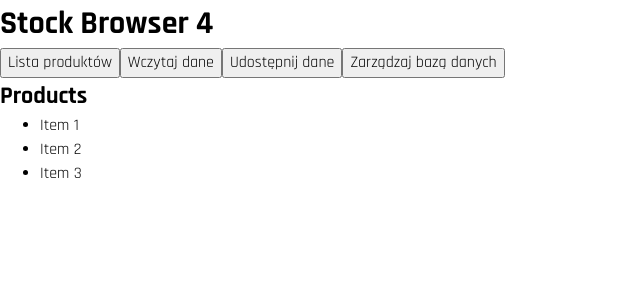
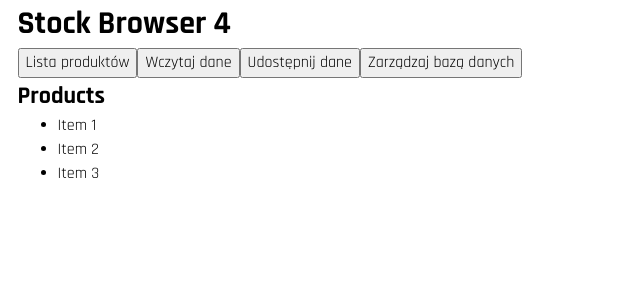
Before and after one commit to PawRys/StockBrowser4, a Vue app: page / in a window 1280 px wide. Shown: the top 300 px of the page, without its empty margins (0-640 px from the left). Built offline with nearby package versions, Linux system fonts and the light colour scheme.

Commit message:
minor changes in css

```diff
--- a/src/assets/main.css
+++ b/src/assets/main.css
@@ -1,6 +1,21 @@
 @import './reset.css';
 @import url('https://fonts.googleapis.com/css2?family=Rajdhani:wght@300;400;500;600;700&display=swap');
+@import 'bootstrap-icons';
 
 :root {
   font-family: 'Rajdhani', sans-serif;
+  font-size: 100%;
 }
+
+body {
+  max-width: 1280px;
+  padding-inline: calc(0.625vw + 0.6rem);
+  margin-inline: auto;
+}
+
+button,
+.button {
+  display: inline-flex;
+  align-items: center;
+  gap: 1ch;
+}
--- a/src/assets/reset.css
+++ b/src/assets/reset.css
@@ -10,8 +10,9 @@
   margin: 0;
 }
 body {
+  min-height: 100vh;
   line-height: 1.5;
-  -webkit-font-smoothing: antialiased;
+  text-rendering: optimizeSpeed;
 }
 img,
 picture,
@@ -37,3 +38,23 @@ h6 {
   overflow-wrap: break-word;
   hyphens: auto;
 }
+/* Remove all animations and transitions for people that prefer not to see them */
+@media (prefers-reduced-motion: reduce) {
+  *,
+  *::before,
+  *::after {
+    animation-duration: 0.01ms !important;
+    animation-iteration-count: 1 !important;
+    transition-duration: 0.01ms !important;
+    scroll-behavior: auto !important;
+  }
+
+  html {
+    scroll-behavior: initial;
+  }
+}
+
+/* Boostrap-icon specyfic */
+.bi {
+  line-height: 1;
+}
```
